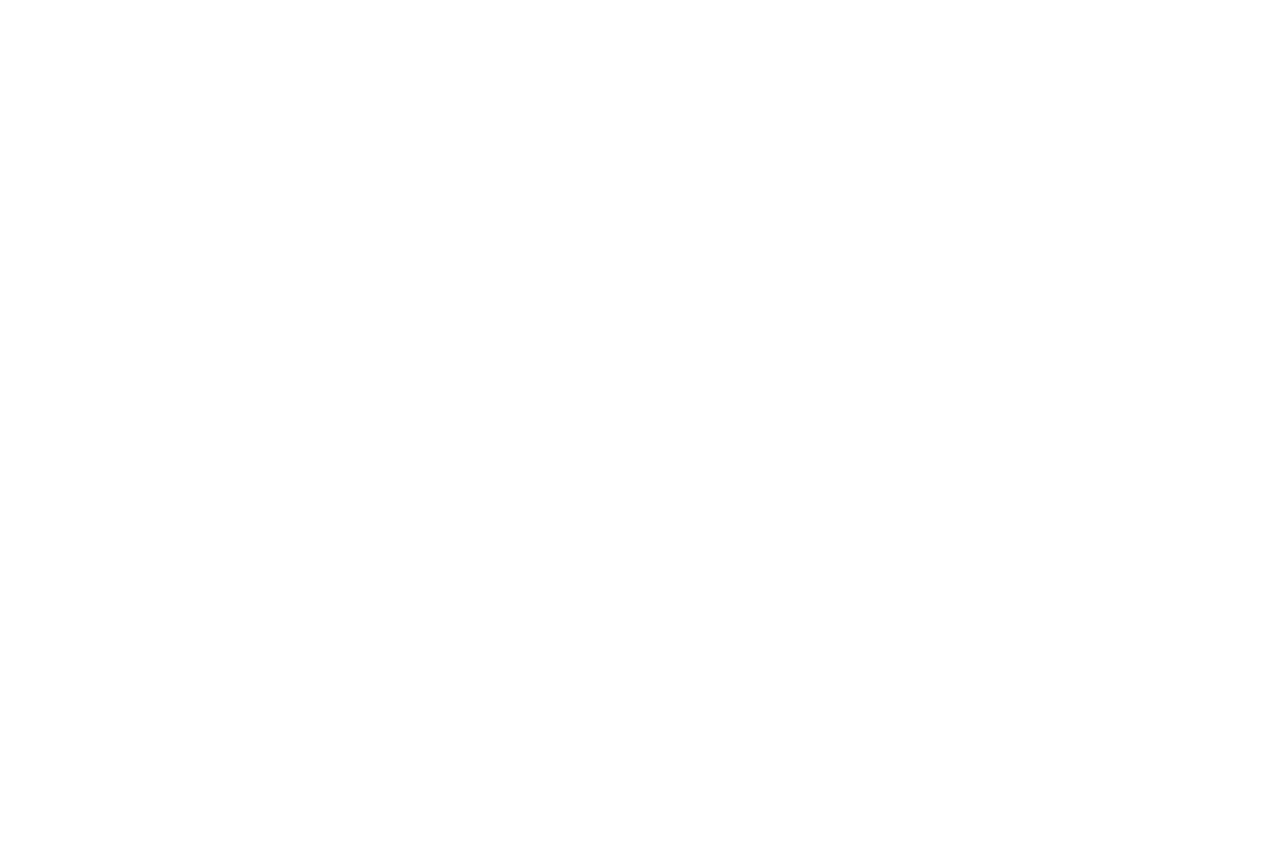
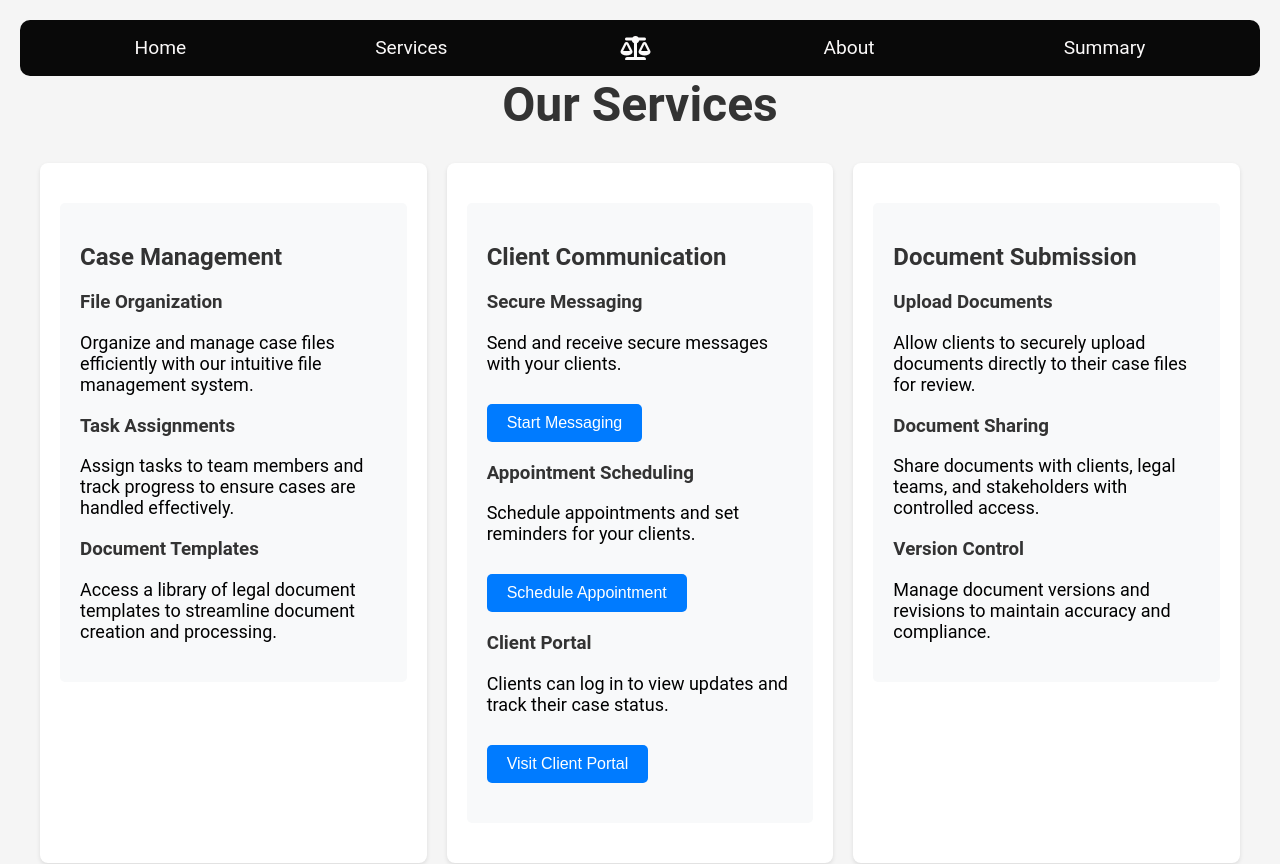
Before and after one commit to ThisaraAriyawansha/LawBridge, a React (Create React App) app: page /services in a window 1280 px wide. Before the commit this address had no page. Shown: the top 864 px of the page. Before the commit the page ends 800 px from the top, so only its background shows below. Built offline with nearby package versions, Linux system fonts and the light colour scheme.

Commit message:
add service UI

```diff
--- a/public/index.html
+++ b/public/index.html
@@ -2,6 +2,8 @@
 <!DOCTYPE html>
 <html lang="en">
 <head>
+  <link rel="icon" href="%PUBLIC_URL%/images/favicon.ico" />
+
   <meta charset="UTF-8" />
   <meta name="viewport" content="width=device-width, initial-scale=1.0" />
   <link rel="stylesheet" href="https://cdnjs.cloudflare.com/ajax/libs/font-awesome/6.0.0-beta3/css/all.min.css">
--- a/src/App.js
+++ b/src/App.js
@@ -5,15 +5,17 @@
 import Home from './components/Home';
 import PieChart from './components/PieChart';
 import AboutUs from './components/AboutUs';
+import Services from './components/Services';
 
 
 const App = () => {
   return (
     <Router>
-      <Routes> {/* Wrap Routes around Route components */}
+      <Routes>
       <Route exact path="/" element={<Home />} />
         <Route path="/pie-chart" element={<PieChart />} />
         <Route path="/about" element={<AboutUs />} />
+        <Route path="/services" element={<Services />} />
       </Routes>
     </Router>
   );
--- /dev/null
+++ b/src/components/CaseManagement.js
@@ -0,0 +1,24 @@
+// src/components/CaseManagement.js
+import React from 'react';
+
+const CaseManagement = () => {
+    return (
+        <div className="service-section">
+            <h2>Case Management</h2>
+            <div className="feature">
+                <h3>File Organization</h3>
+                <p>Organize and manage case files efficiently with our intuitive file management system.</p>
+            </div>
+            <div className="feature">
+                <h3>Task Assignments</h3>
+                <p>Assign tasks to team members and track progress to ensure cases are handled effectively.</p>
+            </div>
+            <div className="feature">
+                <h3>Document Templates</h3>
+                <p>Access a library of legal document templates to streamline document creation and processing.</p>
+            </div>
+        </div>
+    );
+};
+
+export default CaseManagement;
--- /dev/null
+++ b/src/components/ClientCommunication.css
@@ -0,0 +1,31 @@
+/* ClientCommunication.css */
+
+.service-section {
+    background-color: #f8f9fa;
+    padding: 20px;
+    margin: 20px 0;
+    border-radius: 5px;
+}
+
+.feature {
+    margin-bottom: 20px;
+}
+
+h2, h3 {
+    color: #333;
+}
+
+.cta-button {
+    background-color: #007bff;
+    color: #fff;
+    border: none;
+    padding: 10px 20px;
+    font-size: 16px;
+    cursor: pointer;
+    border-radius: 5px;
+    margin-top: 10px;
+}
+
+.cta-button:hover {
+    background-color: #0056b3;
+}
--- /dev/null
+++ b/src/components/ClientCommunication.js
@@ -0,0 +1,27 @@
+import React from 'react';
+import './ClientCommunication.css';
+
+const ClientCommunication = () => {
+    return (
+        <div className="service-section">
+            <h2>Client Communication</h2>
+            <div className="feature">
+                <h3>Secure Messaging</h3>
+                <p>Send and receive secure messages with your clients.</p>
+                <button className="cta-button">Start Messaging</button>
+            </div>
+            <div className="feature">
+                <h3>Appointment Scheduling</h3>
+                <p>Schedule appointments and set reminders for your clients.</p>
+                <button className="cta-button">Schedule Appointment</button>
+            </div>
+            <div className="feature">
+                <h3>Client Portal</h3>
+                <p>Clients can log in to view updates and track their case status.</p>
+                <button className="cta-button">Visit Client Portal</button>
+            </div>
+        </div>
+    );
+};
+
+export default ClientCommunication;
--- /dev/null
+++ b/src/components/CourtDateTracking.js
@@ -0,0 +1,24 @@
+// src/components/CourtDateTracking.js
+import React from 'react';
+
+const CourtDateTracking = () => {
+    return (
+        <div className="service-section">
+            <h2>Court Date Tracking</h2>
+            <div className="feature">
+                <h3>Calendar Integration</h3>
+                <p>Sync court dates and deadlines with your calendar for easy tracking and reminders.</p>
+            </div>
+            <div className="feature">
+                <h3>Alerts and Notifications</h3>
+                <p>Receive alerts and notifications for upcoming court dates and important deadlines.</p>
+            </div>
+            <div className="feature">
+                <h3>Case History</h3>
+                <p>View case history and past court dates to stay informed and prepared for upcoming hearings.</p>
+            </div>
+        </div>
+    );
+};
+
+export default CourtDateTracking;
--- /dev/null
+++ b/src/components/DocumentSubmission.js
@@ -0,0 +1,24 @@
+// src/components/DocumentSubmission.js
+import React from 'react';
+
+const DocumentSubmission = () => {
+    return (
+        <div className="service-section">
+            <h2>Document Submission</h2>
+            <div className="feature">
+                <h3>Upload Documents</h3>
+                <p>Allow clients to securely upload documents directly to their case files for review.</p>
+            </div>
+            <div className="feature">
+                <h3>Document Sharing</h3>
+                <p>Share documents with clients, legal teams, and stakeholders with controlled access.</p>
+            </div>
+            <div className="feature">
+                <h3>Version Control</h3>
+                <p>Manage document versions and revisions to maintain accuracy and compliance.</p>
+            </div>
+        </div>
+    );
+};
+
+export default DocumentSubmission;
--- /dev/null
+++ b/src/components/Services.css
@@ -0,0 +1,35 @@
+/* Services.css */
+.services-page {
+    font-family: 'Roboto', sans-serif; /* Example modern font */
+    background-color: #f5f5f5;
+    padding: 20px;
+}
+
+.container {
+    max-width: 1200px;
+    margin: 0 auto;
+}
+
+.main-heading {
+    color: #333;
+    text-align: center;
+    margin-bottom: 30px;
+}
+
+.services-grid {
+    display: grid;
+    grid-template-columns: repeat(auto-fit, minmax(300px, 1fr));
+    gap: 20px;
+}
+
+.service-item {
+    background-color: #fff;
+    border-radius: 8px;
+    padding: 20px;
+    box-shadow: 0 2px 4px rgba(0, 0, 0, 0.1);
+    transition: transform 0.3s ease;
+}
+
+.service-item:hover {
+    transform: translateY(-5px);
+}
--- /dev/null
+++ b/src/components/Services.js
@@ -0,0 +1,37 @@
+// Services.js
+import React from 'react';
+import Navbar from './Navbar';
+import Footer from './Footer';
+import CaseManagement from './CaseManagement';
+import ClientCommunication from './ClientCommunication';
+import DocumentSubmission from './DocumentSubmission';
+import CourtDateTracking from './CourtDateTracking';
+import './Services.css';
+
+const Services = () => {
+    return (
+        <div className="services-page">
+            <Navbar />
+            <div className="container">
+                <h1 className="main-heading">Our Services</h1>
+                <div className="services-grid">
+                    <div className="service-item">
+                        <CaseManagement />
+                    </div>
+                    <div className="service-item">
+                        <ClientCommunication />
+                    </div>
+                    <div className="service-item">
+                        <DocumentSubmission />
+                    </div>
+                    <div className="service-item">
+                        <CourtDateTracking />
+                    </div>
+                </div>
+            </div>
+            <Footer />
+        </div>
+    );
+};
+
+export default Services;
```
